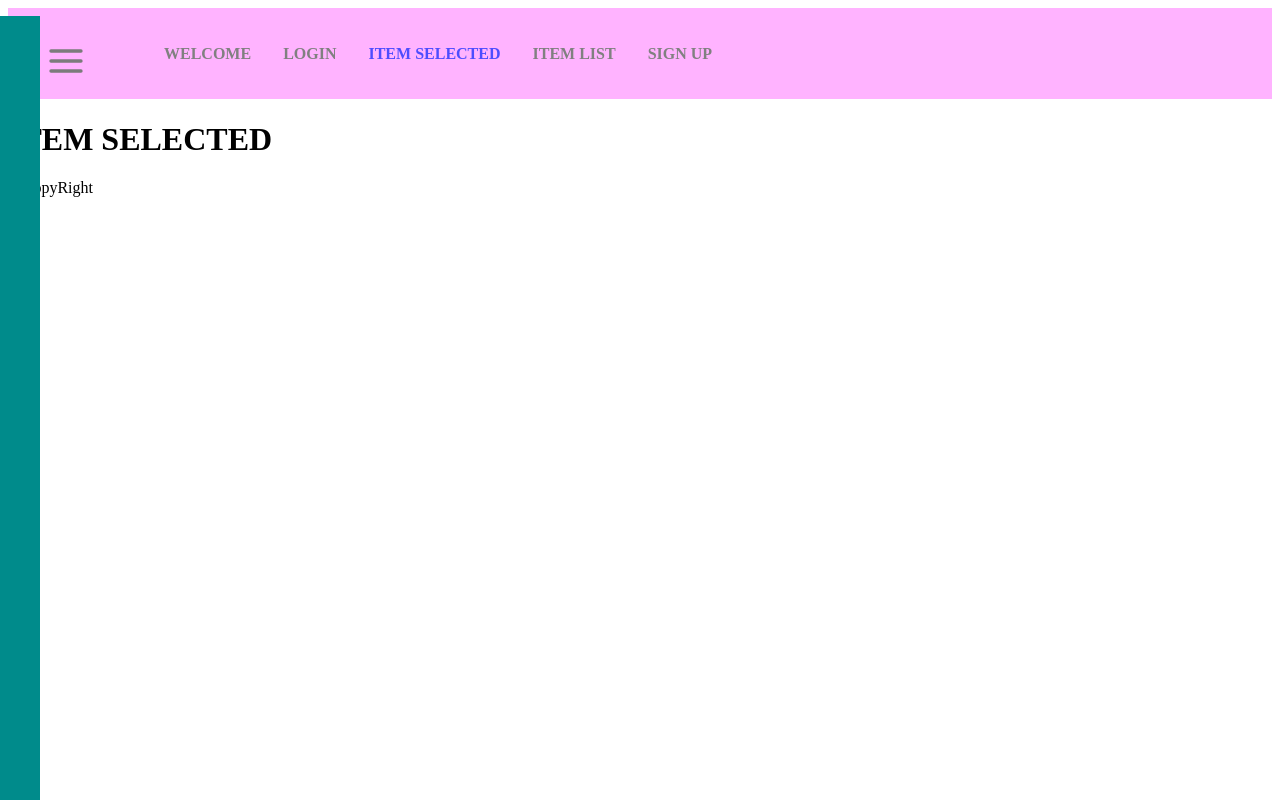
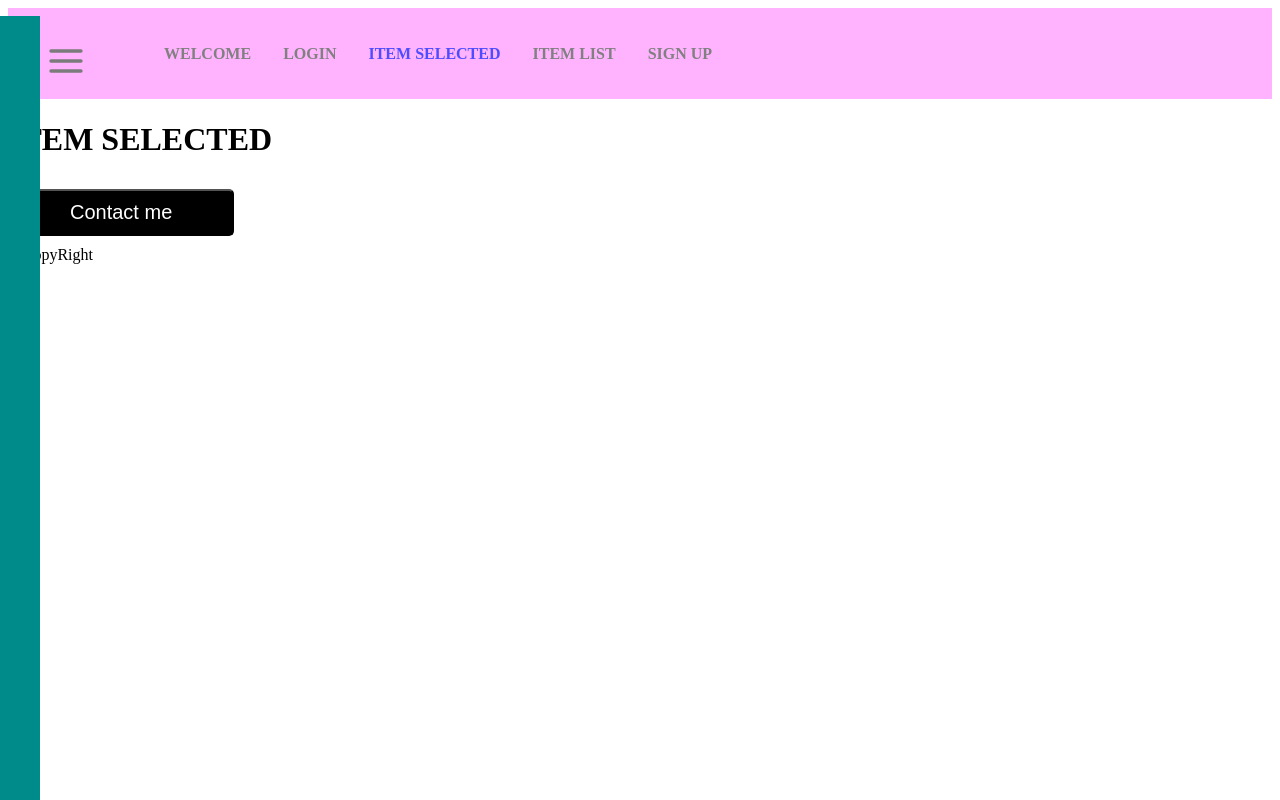
Before and after one commit to acheredn/alta, a React (Create React App) app: page /item in a window 1280 px wide. Built offline with nearby package versions, Linux system fonts and the light colour scheme.

Commit message:
update button

```diff
--- a/src/App.css
+++ b/src/App.css
@@ -79,6 +79,8 @@ a {
   margin-top: 7rem;
 }
 
+
+
 @keyframes App-logo-spin {
   from {
     transform: rotate(0deg);
--- a/src/pages/itemSelected.js
+++ b/src/pages/itemSelected.js
@@ -1,12 +1,30 @@
 import React from 'react';
+import styled from 'styled-components';
 
 
 const ItemSelected = () => {
+	const Button = styled.button`
+  background-color: black;
+  color: white;
+  font-size: 20px;
+  padding: 10px 60px;
+  border-radius: 5px;
+  margin: 10px 0px;
+  cursor: pointer;
+`;
 	return (
-		<h1>ITEM SELECTED
-		</h1>
+		<><h1>ITEM SELECTED
+		</h1><Button onClick={sayHello}>Contact me</Button></>
+
 	);
 };
+function sayHello() {
+	alert('You clicked me!');
+}
+
+
+
+// Usage
 
 
 export default ItemSelected;
```
